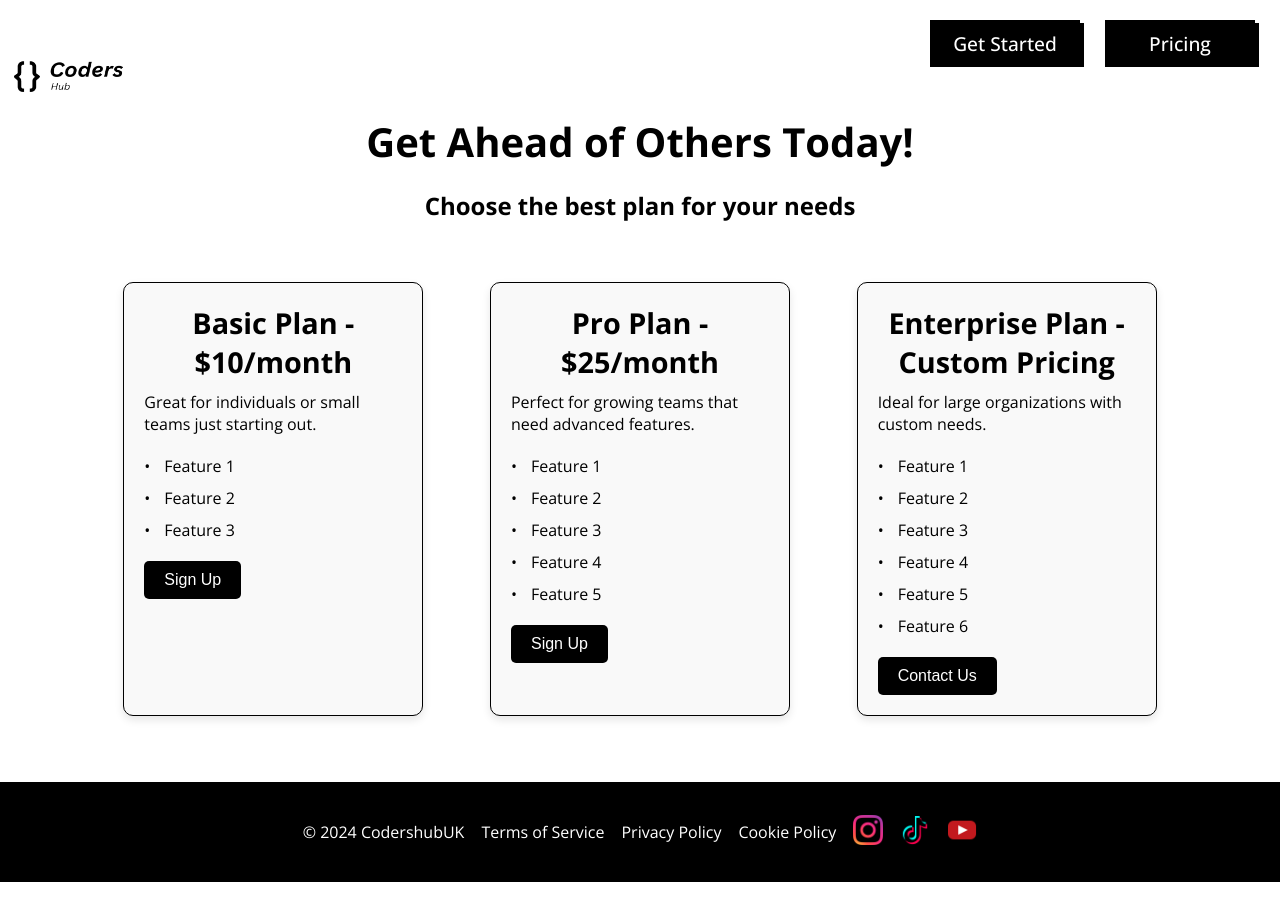
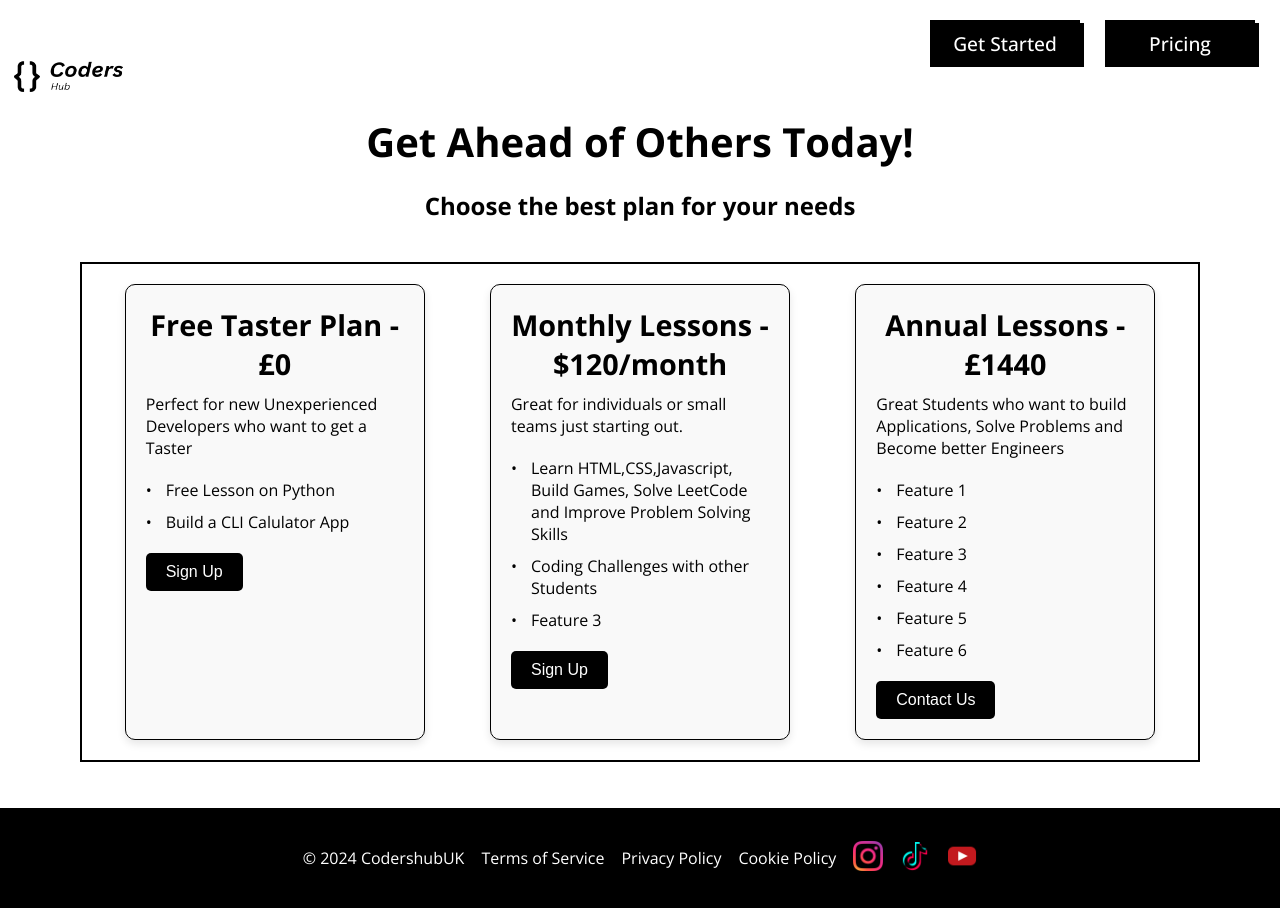
Before and after one commit to Pythonwithsean/CodershubUk, a React (Vite) app in the folder CodershubApp/: page /pricing in a window 1280 px wide. Before the commit the page ends 882 px from the top, so only its background shows below. Built offline with nearby package versions, Linux system fonts and the light colour scheme.

Commit message:
"Commit"

```diff
--- a/CodershubApp/src/App.tsx
+++ b/CodershubApp/src/App.tsx
@@ -20,7 +20,6 @@ function App() {
           <Route path="/pricing" element={<Pricing />} />
           <Route path="/" element={<Hero />} />
           <Route path="*" element={<NotFound />} />
-
         </Routes>
         <footer className="footer">
           <p>© 2024 CodershubUK</p>
--- a/CodershubApp/src/components/Pricing.tsx
+++ b/CodershubApp/src/components/Pricing.tsx
@@ -12,31 +12,28 @@ export default function Pricing() {
                 <h1>Get Ahead of Others Today!</h1>
                 <h3>Choose the best plan for your needs</h3>
                 <div className="pricing-page">
+                    <div className="pricing-option" id="option2">
+                        <h2>Free Taster Plan - £0</h2>
+                        <p>Perfect for new Unexperienced Developers who want to get a Taster</p>
+                        <ul>
+                            <li>Free Lesson on Python</li>
+                            <li>Build a CLI Calulator App</li>
+                        </ul>
+                        <button>Sign Up</button>
+                    </div>
                     <div className="pricing-option" id="option1">
-                        <h2>Basic Plan - $10/month</h2>
+                        <h2>Monthly Lessons - $120/month</h2>
                         <p>Great for individuals or small teams just starting out.</p>
                         <ul>
-                            <li>Feature 1</li>
-                            <li>Feature 2</li>
+                            <li>Learn HTML,CSS,Javascript, Build Games, Solve LeetCode and Improve Problem Solving Skills</li>
+                            <li>Coding Challenges with other Students</li>
                             <li>Feature 3</li>
                         </ul>
                         <button>Sign Up</button>
                     </div>
-                    <div className="pricing-option" id="option2">
-                        <h2>Pro Plan - $25/month</h2>
-                        <p>Perfect for growing teams that need advanced features.</p>
-                        <ul>
-                            <li>Feature 1</li>
-                            <li>Feature 2</li>
-                            <li>Feature 3</li>
-                            <li>Feature 4</li>
-                            <li>Feature 5</li>
-                        </ul>
-                        <button>Sign Up</button>
-                    </div>
                     <div className="pricing-option" id="option3">
-                        <h2>Enterprise Plan - Custom Pricing</h2>
-                        <p>Ideal for large organizations with custom needs.</p>
+                        <h2>Annual Lessons - £1440</h2>
+                        <p>Great Students who want to build Applications, Solve Problems and Become better Engineers</p>
                         <ul>
                             <li>Feature 1</li>
                             <li>Feature 2</li>
--- a/CodershubApp/src/styles/pricingpage.css
+++ b/CodershubApp/src/styles/pricingpage.css
@@ -11,12 +11,16 @@ h3 {
   margin-bottom: 40px;
 }
 
+
+
 .pricing-page {
   display: flex;
   justify-content: space-around;
   flex-wrap: wrap;
+  border: 2px solid black;
   gap: 20px;
   padding: 20px;
+  height: max-content;
 }
 
 .pricing-option {
--- a/package.json
+++ b/package.json
@@ -4,5 +4,9 @@
     "@supabase/auth-ui-shared": "^0.1.8",
     "@supabase/supabase-js": "^2.43.1",
     "localtunnel": "^2.0.2"
+  },
+  "devDependencies": {
+    "@types/react": "^18.3.3",
+    "react-router-dom": "^6.23.1"
   }
 }
```
Also changed, not shown: CodershubApp/src/App.css (+3 -87 lines), 1 other file (tests, documents, lock files or other folders).
